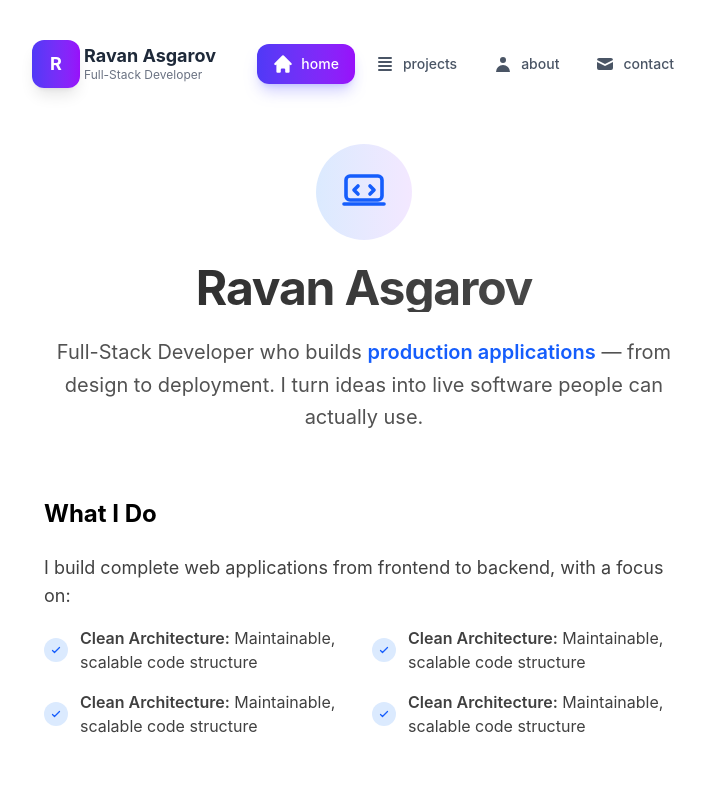
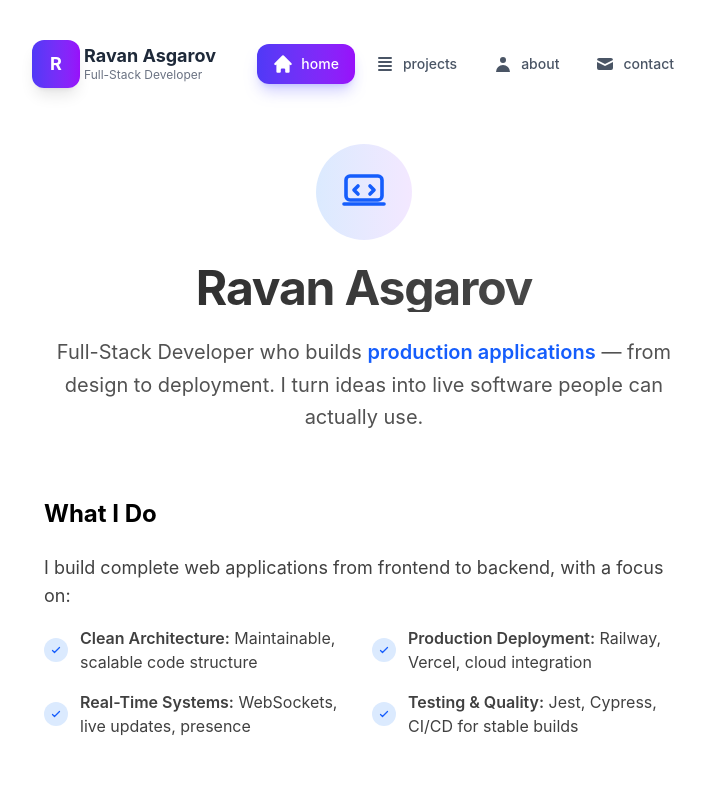
Before and after one commit to 21Ravan12/Portfolio, a Next.js app: page / in a window 1280 px wide. Shown: the top 800 px of the page, without its empty margins (276-979 px from the left). Built offline with nearby package versions, Linux system fonts and the light colour scheme.

Commit message:
Update page.tsx

```diff
--- a/app/page.tsx
+++ b/app/page.tsx
@@ -29,13 +29,7 @@ export default function Page() {
           I build complete web applications from frontend to backend, with a focus on:
         </p>
 <div className="grid sm:grid-cols-2 gap-4">
-  {[
-    ["Clean Architecture", "Maintainable, scalable code structure"],
-    ["Production Deployment", "Railway, Vercel, cloud integration"],
-    ["Real-Time Systems", "WebSockets, live updates, presence"],
-    ["Testing & Quality", "Jest, Cypress, CI/CD ready"],
-  ].map(([title, desc]) => (
-    <div key={title} className="flex items-start">
+  <div className="flex items-start">
     <div className="flex items-center gap-3">
       <div className="w-6 h-6 rounded-full bg-blue-100 dark:bg-blue-900/30 flex items-center justify-center flex-shrink-0">
         <CheckIcon className="w-3 h-3 text-blue-600" />
@@ -45,7 +39,39 @@ export default function Page() {
       </p>
     </div>
   </div>
-  ))}
+
+  <div className="flex items-start">
+    <div className="flex items-center gap-3">
+      <div className="w-6 h-6 rounded-full bg-blue-100 dark:bg-blue-900/30 flex items-center justify-center flex-shrink-0">
+        <CheckIcon className="w-3 h-3 text-blue-600" />
+      </div>
+      <p className="text-neutral-700 dark:text-neutral-300">
+        <span className="font-semibold">Production Deployment:</span> Railway, Vercel, cloud integration
+      </p>
+    </div>
+  </div>
+
+  <div className="flex items-start">
+    <div className="flex items-center gap-3">
+      <div className="w-6 h-6 rounded-full bg-blue-100 dark:bg-blue-900/30 flex items-center justify-center flex-shrink-0">
+        <CheckIcon className="w-3 h-3 text-blue-600" />
+      </div>
+      <p className="text-neutral-700 dark:text-neutral-300">
+        <span className="font-semibold">Real-Time Systems:</span> WebSockets, live updates, presence
+      </p>
+    </div>
+  </div>
+
+  <div className="flex items-start">
+    <div className="flex items-center gap-3">
+      <div className="w-6 h-6 rounded-full bg-blue-100 dark:bg-blue-900/30 flex items-center justify-center flex-shrink-0">
+        <CheckIcon className="w-3 h-3 text-blue-600" />
+      </div>
+      <p className="text-neutral-700 dark:text-neutral-300">
+        <span className="font-semibold">Testing & Quality:</span> Jest, Cypress, CI/CD for stable builds
+      </p>
+    </div>
+  </div>
 </div>
       </div>
 
```
Lines whose indentation alone changed are shown as unchanged.
